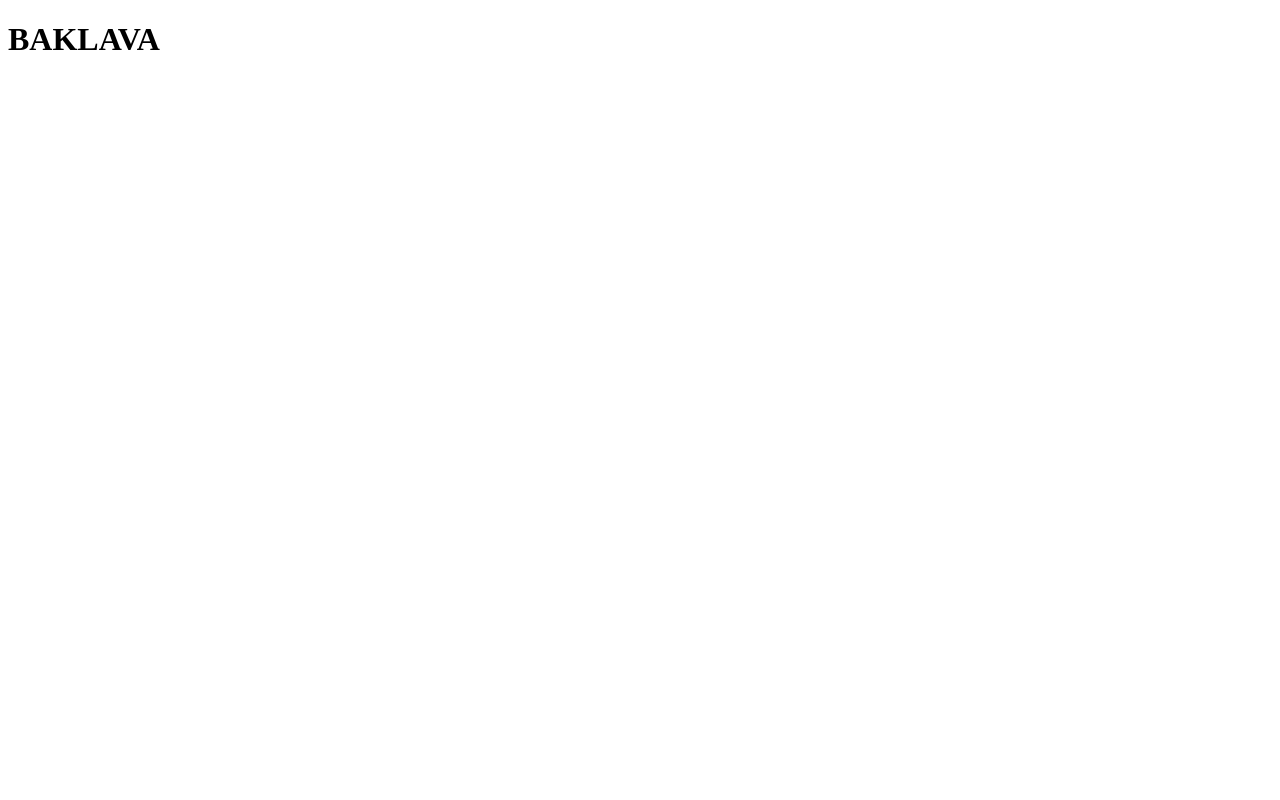
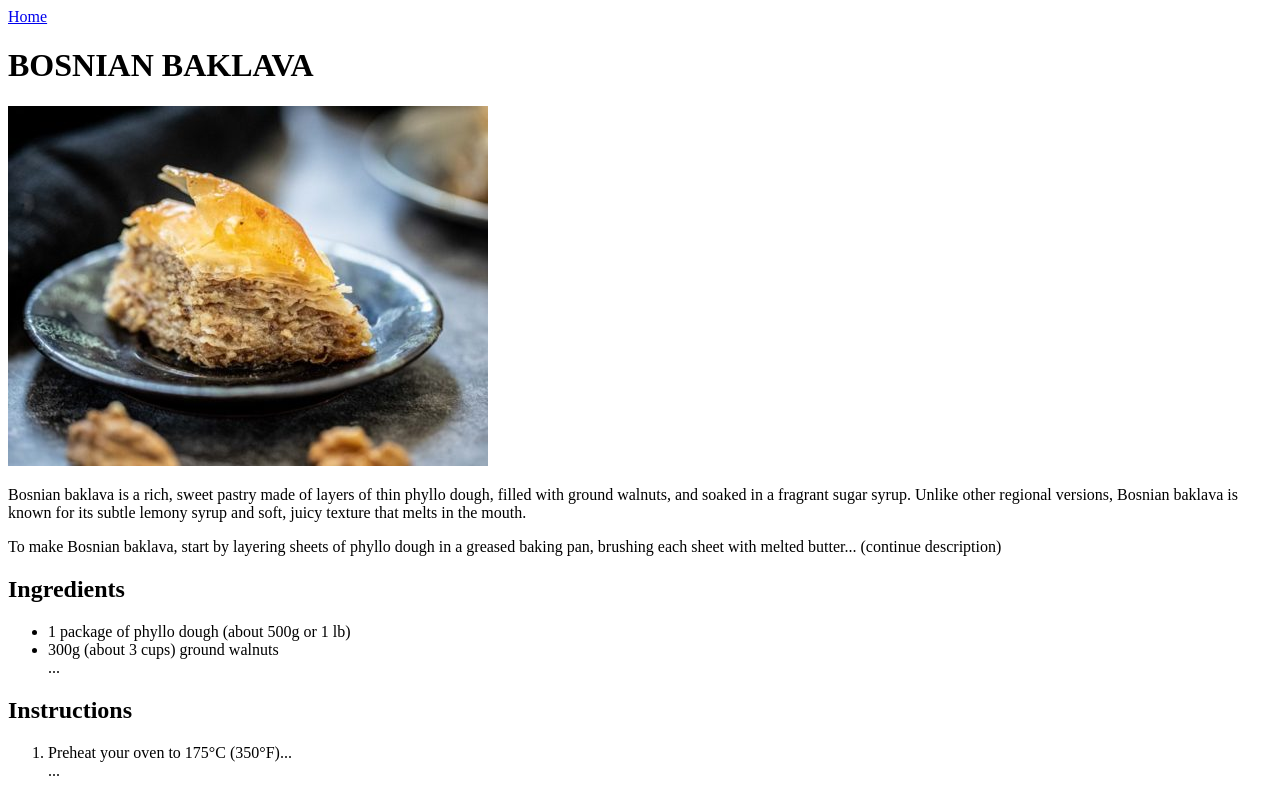
Before and after one commit to BlueFantazam/odin-recipes.com, a plain HTML site: page recipes/BA_baklava.html in a window 1280 px wide. Drawn offline with Linux system fonts and the light colour scheme.

Commit message:
RECIPE UPDATED - image added. - description added. - ingredients added in ul. - steps added in ol.

```diff
--- a/recipes/BA_baklava.html
+++ b/recipes/BA_baklava.html
@@ -6,6 +6,40 @@
   </head>
 
   <body>
-    <h1>BAKLAVA</h1>
+    <main>
+  <a href="../index.html">Home</a>
+  <h1>BOSNIAN BAKLAVA</h1>
+  <img src="../images/baklava.jpg" alt="Bosnian baklava">
+
+  <section>
+    <p>
+      Bosnian baklava is a rich, sweet pastry made of layers of thin phyllo dough, filled with ground walnuts,
+      and soaked in a fragrant sugar syrup. Unlike other regional versions, Bosnian baklava is known for its subtle
+      lemony syrup and soft, juicy texture that melts in the mouth.
+    </p>
+    <p>
+      To make Bosnian baklava, start by layering sheets of phyllo dough in a greased baking pan, brushing each
+      sheet with melted butter... (continue description)
+    </p>
+  </section>
+
+  <section>
+    <h2>Ingredients</h2>
+    <ul>
+      <li>1 package of phyllo dough (about 500g or 1 lb)</li>
+      <li>300g (about 3 cups) ground walnuts</li>
+      ...
+    </ul>
+  </section>
+
+  <section>
+    <h2>Instructions</h2>
+    <ol>
+      <li>Preheat your oven to 175°C (350°F)...</li>
+      ...
+    </ol>
+  </section>
+</main>
+
   </body>
 </html>
```
